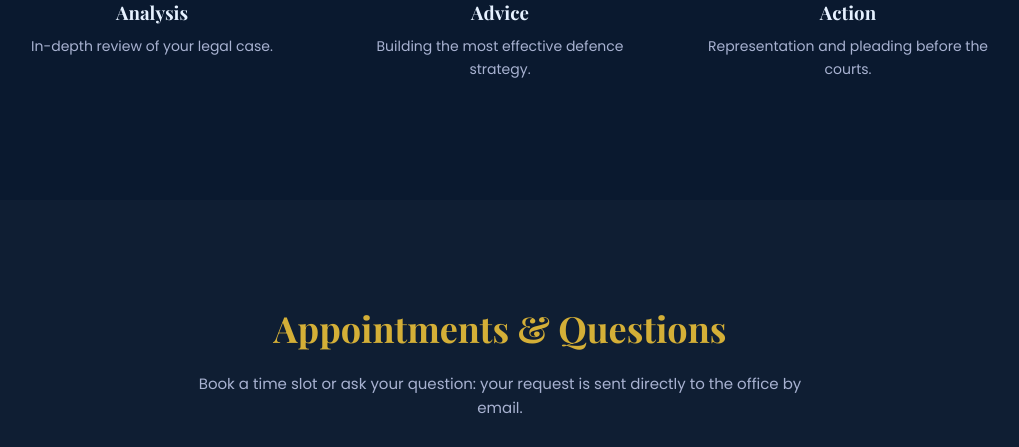
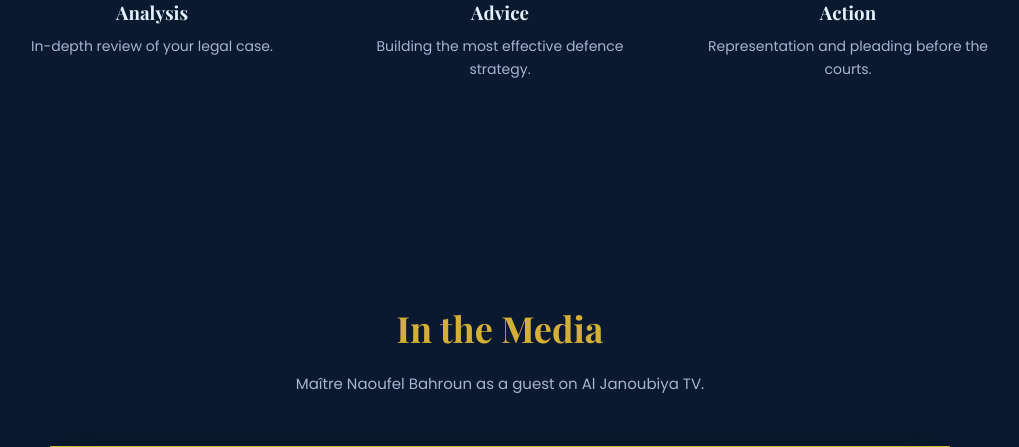
Before and after one commit to SarraBahroun/avocatnaoufel, a PHP site: page / in a window 1280 px wide. Shown: the part 3761-4208 px from the top of the page, without its empty margins (140-1159 px from the left). Run offline with PHP 8.4, Linux system fonts and the light colour scheme; some libraries are stand-ins or nearby versions.

Commit message:
Ajout d'une section « Médias » avec la vidéo Al Janoubiya TV intégrée
La vidéo Facebook est lue directement dans le site (lecteur intégré),
sans renvoyer le visiteur vers un lien. Les vidéos se gèrent dans
config/site.php (clé 'videos').

Co-Authored-By: Claude Opus 5.5 <noreply@anthropic.com>

```diff
--- a/assets/css/style.css
+++ b/assets/css/style.css
@@ -273,3 +273,8 @@ footer .foot-name { color: var(--gold); font-family: 'Playfair Display', serif;
 @media (prefers-reduced-motion: reduce) {
     *, *::before { animation-duration: .01s !important; animation-delay: 0s !important; }
 }
+
+/* Section Médias : vidéos Facebook intégrées */
+.videos { display: grid; gap: 30px; max-width: 900px; margin: 0 auto; }
+.video-wrap { position: relative; aspect-ratio: 16 / 9; background: #000; border: 1px solid var(--gold-soft); border-top: 4px solid var(--gold); box-shadow: 0 10px 30px rgba(0,0,0,.4); }
+.video-wrap iframe { position: absolute; inset: 0; width: 100%; height: 100%; border: 0; }
--- a/config/site.php
+++ b/config/site.php
@@ -18,5 +18,10 @@ $SITE = [
     'tel_raw'      => '+21622658073',
     'fax'          => '+216 72 222 405',
 
+    // Vidéos Facebook affichées dans la section « Médias » (lien de la vidéo)
+    'videos'       => [
+        'https://www.facebook.com/aljanoubiatv.officielle/videos/3777158839269427/',
+    ],
+
     'maps_query'   => '155 Avenue Habib Bourguiba, 8000 Nabeul, Tunisie',
 ];
--- a/index.php
+++ b/index.php
@@ -125,6 +125,22 @@ $mapLnk = "https://www.google.com/maps/search/?api=1&query=" . rawurlencode($SIT
         <?php endforeach; ?>
     </div>
 </section>
+
+<?php if (!empty($SITE['videos'])): ?>
+<section id="medias" class="section-padding">
+    <h2 class="section-title"><?= $t('media_h2') ?></h2>
+    <p class="section-sub"><?= $t('media_sub') ?></p>
+    <div class="videos">
+        <?php foreach ($SITE['videos'] as $v): ?>
+            <div class="video-wrap">
+                <iframe src="https://www.facebook.com/plugins/video.php?href=<?= rawurlencode($v) ?>&amp;show_text=false&amp;locale=<?= ['fr' => 'fr_FR', 'ar' => 'ar_AR', 'en' => 'en_US'][$lang] ?? 'fr_FR' ?>"
+                        title="<?= $t('media_video') ?>" loading="lazy" allowfullscreen
+                        allow="autoplay; clipboard-write; encrypted-media; picture-in-picture; web-share"></iframe>
+            </div>
+        <?php endforeach; ?>
+    </div>
+</section>
+<?php endif; ?>
 
 <section id="rendez-vous" class="section-padding" style="background: rgba(255,255,255,0.02);">
     <h2 class="section-title"><?= $t('rdv_h2') ?></h2>
--- a/lang/ar.php
+++ b/lang/ar.php
@@ -55,6 +55,10 @@ return [
         ['التنفيذ',  'النيابة والترافع أمام المحاكم.'],
     ],
 
+    'media_h2'  => 'في وسائل الإعلام',
+    'media_sub' => 'الأستاذ نوفل بحرون ضيفًا على قناة الجنوبية.',
+    'media_video' => 'فيديو — قناة الجنوبية',
+
     'stats' => [
         ['fa-briefcase',    '+35',     'سنة من الخبرة'],
         ['fa-landmark',     'التعقيب', 'مؤهّل لدى المحكمة'],
--- a/lang/en.php
+++ b/lang/en.php
@@ -55,6 +55,10 @@ return [
         ['Action',   'Representation and pleading before the courts.'],
     ],
 
+    'media_h2'  => 'In the Media',
+    'media_sub' => 'Maître Naoufel Bahroun as a guest on Al Janoubiya TV.',
+    'media_video' => 'Video — Al Janoubiya TV',
+
     'stats' => [
         ['fa-briefcase',    '+35',       'Years of experience'],
         ['fa-landmark',     'Cassation', 'Admitted to the Court'],
--- a/lang/fr.php
+++ b/lang/fr.php
@@ -55,6 +55,10 @@ return [
         ['Action',  'Représentation et plaidoirie devant les cours.'],
     ],
 
+    'media_h2'  => 'Dans les Médias',
+    'media_sub' => 'Maître Naoufel Bahroun invité sur la chaîne Al Janoubiya TV.',
+    'media_video' => 'Vidéo — Al Janoubiya TV',
+
     'stats' => [
         ['fa-briefcase', '+35',        "Ans d'expérience"],
         ['fa-landmark',  'Cassation',  'Habilité près la Cour'],
```
